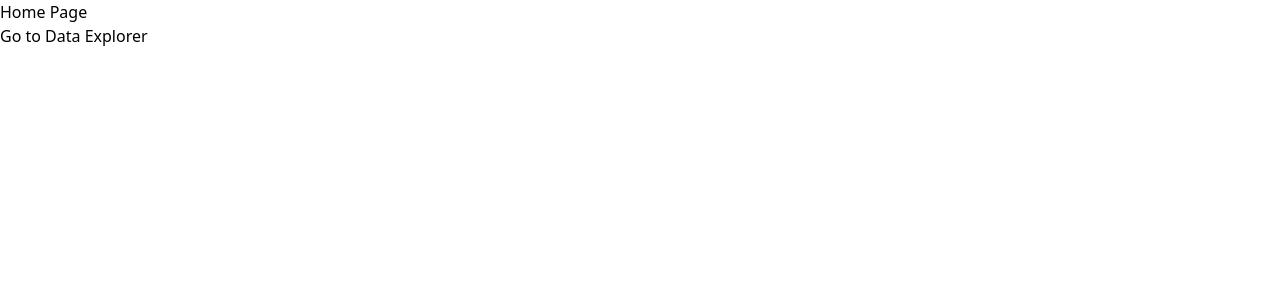
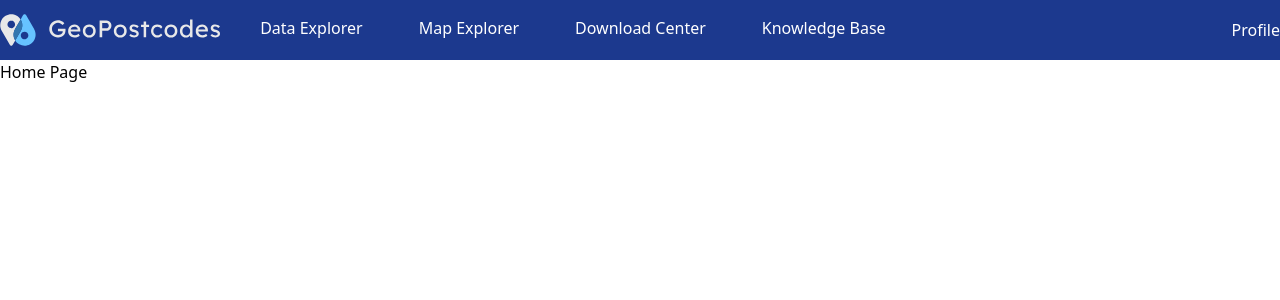
Before and after one commit to HuguesBlanco/geo-postcodes, a React (Vite) app: page / in a window 1280 px wide. Shown: the top 300 px of the page. Built offline with nearby package versions, Linux system fonts and the light colour scheme.

Commit message:
Add navigation menu

```diff
--- /dev/null
+++ b/src/containers/NavigationContainer.tsx
@@ -0,0 +1,54 @@
+import React from 'react';
+import { useLocation, useNavigate } from 'react-router';
+import Navigation from '../ui/Navigation';
+
+function NavigationContainer(): React.JSX.Element {
+  const navigate = useNavigate();
+  const location = useLocation();
+
+  const links = [
+    {
+      key: '/data-explorer',
+      label: 'Data Explorer',
+      navigationCallback: (): void => {
+        void navigate('/data-explorer');
+      },
+    },
+    {
+      key: '/map-explorer',
+      label: 'Map Explorer',
+      navigationCallback: (): void => {
+        void navigate('/map-explorer');
+      },
+    },
+    {
+      key: '/download-center',
+      label: 'Download Center',
+      navigationCallback: (): void => {
+        void navigate('/download-center');
+      },
+    },
+    {
+      key: '/knowledge-base',
+      label: 'Knowledge Base',
+      navigationCallback: (): void => {
+        void navigate('/knowledge-base');
+      },
+    },
+  ];
+
+  const handleLogoClick = (): void => {
+    void navigate('/');
+  };
+
+  return (
+    <Navigation
+      onLogoClick={handleLogoClick}
+      links={links}
+      activeLinkKey={location.pathname}
+      connectedMenu={<div>Profile</div>}
+    />
+  );
+}
+
+export default NavigationContainer;
--- a/src/pages/DataExplorer.tsx
+++ b/src/pages/DataExplorer.tsx
@@ -1,5 +1,6 @@
 import React, { useEffect, useState } from 'react';
 import { Link } from 'react-router';
+import NavigationContainer from '../containers/NavigationContainer';
 import { getCountries } from '../services/countriesServices';
 import { Countries } from '../types/countriesTypes';
 import { Result } from '../types/fetchTypes';
@@ -39,6 +40,7 @@ function DataExplorer(): React.JSX.Element {
 
   return (
     <div>
+      <NavigationContainer />
       <h1>Data Explorer</h1>
       <ul>
         {dataIds.map((id) => (
--- a/src/pages/Home.tsx
+++ b/src/pages/Home.tsx
@@ -1,11 +1,11 @@
 import React from 'react';
-import { Link } from 'react-router';
+import NavigationContainer from '../containers/NavigationContainer';
 
 function Home(): React.JSX.Element {
   return (
     <div>
+      <NavigationContainer />
       <h1>Home Page</h1>
-      <Link to="/data-explorer">Go to Data Explorer</Link>
     </div>
   );
 }
--- /dev/null
+++ b/src/ui/Navigation.tsx
@@ -0,0 +1,62 @@
+import React from 'react';
+import geoPostcodeLogo from '../assets/Geopostcodes-logo-header.svg';
+
+type linkDatum = {
+  key: string;
+  label: string;
+  navigationCallback: () => void;
+};
+
+type NavigationProps = {
+  onLogoClick?: () => void;
+  links: linkDatum[];
+  activeLinkKey?: string;
+  connectedMenu?: React.ReactNode;
+};
+
+function Navigation({
+  links,
+  activeLinkKey,
+  connectedMenu,
+  onLogoClick,
+}: NavigationProps): React.ReactElement {
+  return (
+    <nav className="bg-blue-900">
+      <div className="container mx-auto flex items-center justify-between">
+        <div className="flex items-center space-x-6">
+          <button onClick={onLogoClick} className="focus:outline-none">
+            <img
+              src={geoPostcodeLogo}
+              alt="GeoPostcodes Logo"
+              className="h-8"
+            />
+          </button>
+
+          <ul className="flex space-x-6">
+            {links.map((link) => {
+              const isActive = activeLinkKey === link.key;
+              return (
+                <li key={link.key}>
+                  <button
+                    onClick={link.navigationCallback}
+                    className={`text-white p-4 block transition-colors duration-200 focus:outline-none ${
+                      isActive
+                        ? 'border-b-4 border-blue-300'
+                        : 'border-b-4 border-blue-900 hover:text-blue-200'
+                    }`}
+                  >
+                    {link.label}
+                  </button>
+                </li>
+              );
+            })}
+          </ul>
+        </div>
+
+        <div className="text-white">{connectedMenu}</div>
+      </div>
+    </nav>
+  );
+}
+
+export default Navigation;
```
